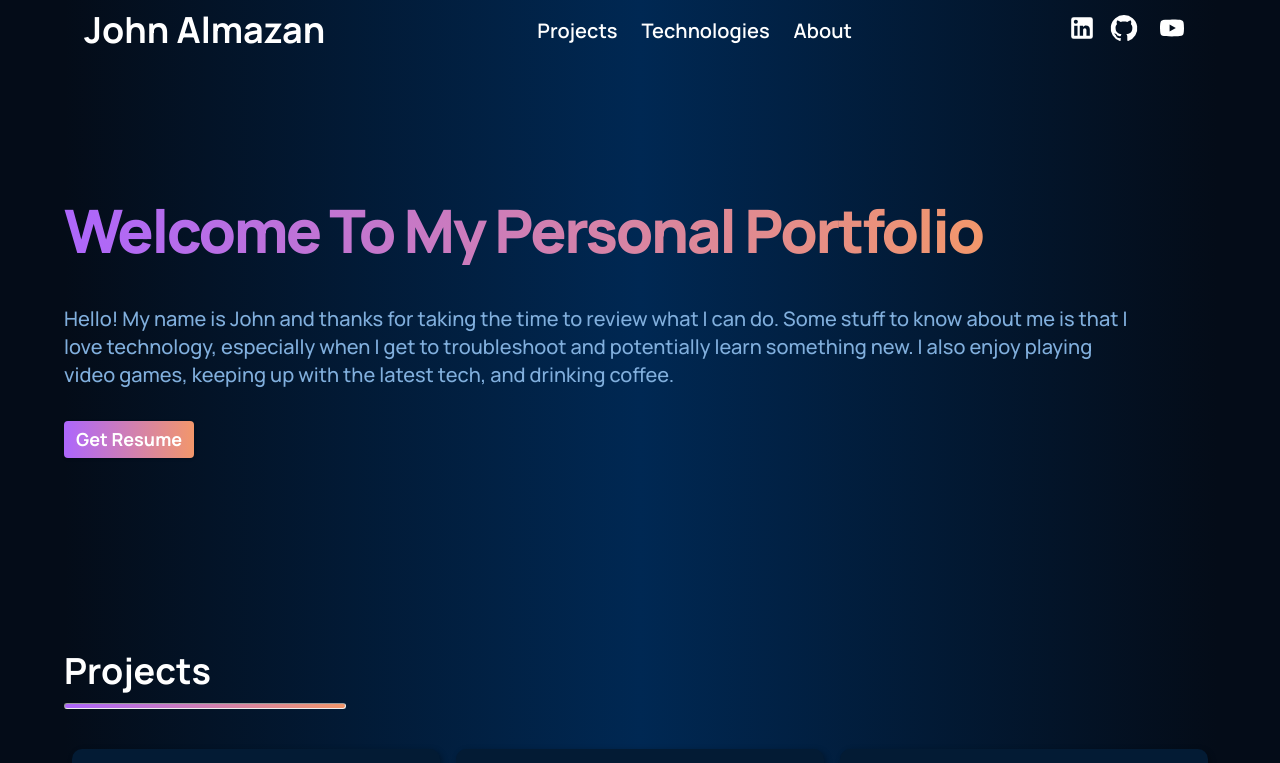
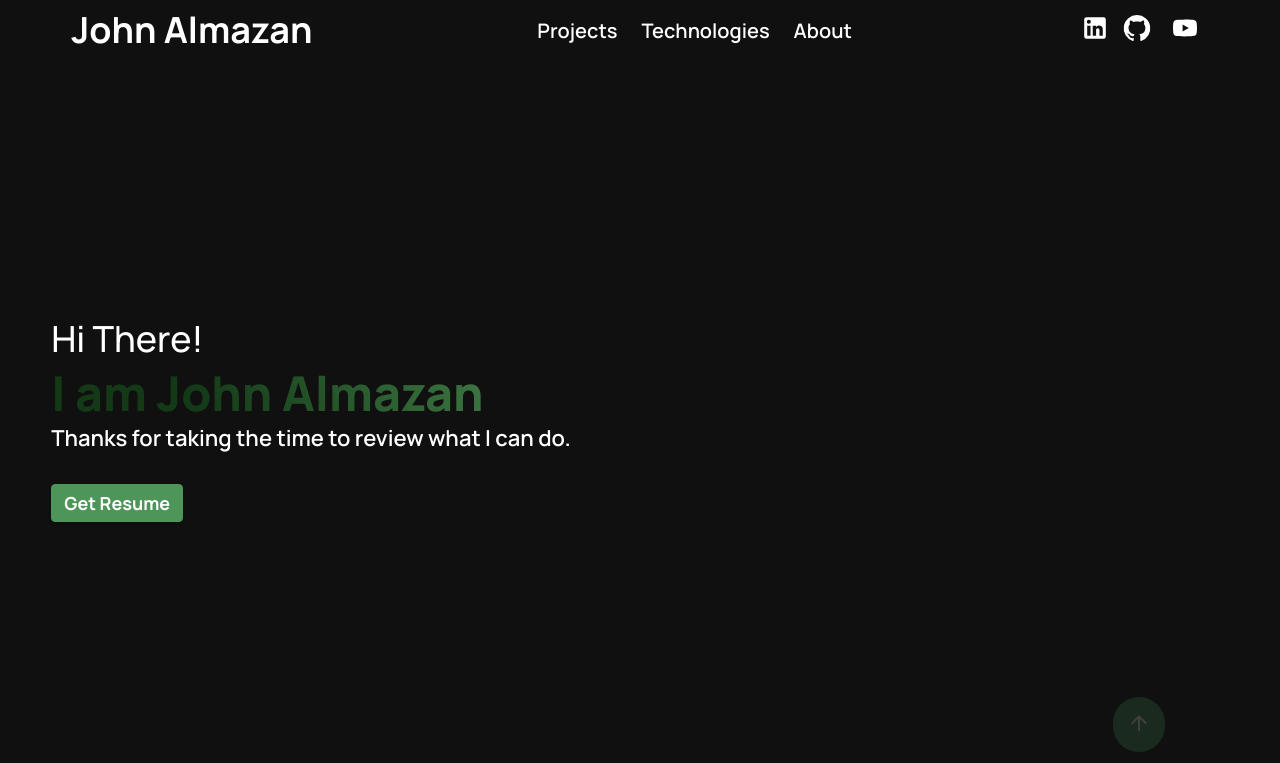
Before and after one commit to almazankaze/almazankaze.github.io, a React (Create React App) app: page / in a window 1280 px wide. Shown: the top 763 px of the page. Built offline with nearby package versions, Linux system fonts and the light colour scheme.

Commit message:
updated packages and started updating hero section

```diff
--- a/src/App.css
+++ b/src/App.css
@@ -1,6 +1,6 @@
-.app {
-  width: 90%;
-  max-width: 1200px;
+.container {
+  width: 92%;
+  max-width: 1280px;
   margin: auto;
 }
 
@@ -20,13 +20,13 @@
 .btn {
   text-transform: capitalize;
   font-weight: bold;
-  background: var(--gradient-text);
+  background: var(--color-main);
   color: var(--white);
   padding: 0.5rem 0.75rem;
   text-decoration: none;
   display: inline-block;
   font-size: 1.125rem;
-  border: none;
+  border: 1px solid var(--color-main);
   outline: none;
   cursor: pointer;
   box-shadow: 0 1px 3px rgba(0, 0, 0, 0.2);
@@ -84,15 +84,6 @@
   margin-top: 1rem;
 }
 
-.gradient__bg {
-  background-image: linear-gradient(
-    to right,
-    rgba(4, 12, 24, 1),
-    rgba(0, 40, 83, 1),
-    rgba(4, 12, 24, 1)
-  );
-}
-
 .gradient-text {
   background: var(--gradient-text);
   background-clip: text;
--- a/src/App.js
+++ b/src/App.js
@@ -2,6 +2,7 @@ import React from "react";
 
 import { Header, Projects, Technologies, About } from "./containers";
 import { Navbar } from "./components";
+import { ScrollUp } from "./components";
 
 import { useGlobalContext } from "./context";
 
@@ -13,12 +14,13 @@ const App = () => {
   return (
     <div className="app">
       <div className={showMenu ? "show-overlay" : ""}></div>
-      <div className="gradient__bg">
-        <Navbar />
+      <Navbar />
+      <div className="container">
         <Header />
         <Projects />
         <Technologies />
         <About />
+        <ScrollUp />
       </div>
     </div>
   );
--- a/src/components/index.js
+++ b/src/components/index.js
@@ -1,3 +1,4 @@
 export { default as Navbar } from "./navbar/Navbar";
 export { default as Project } from "./project/Project";
 export { default as Carousel } from "./carousel/Carousel";
+export { default as ScrollUp } from "./scrollUp/ScrollUp";
--- a/src/components/navbar/Navbar.js
+++ b/src/components/navbar/Navbar.js
@@ -11,7 +11,8 @@ const Navbar = () => {
   const { setShowMenu, showMenu } = useGlobalContext();
 
   return (
-    <div className="main-nav">
+    <div className="navbar-container">
+      <div className="main-nav container">
         <div className="left-nav">
           <h1>John</h1>
           <h1 className="lastName">&nbsp;Almazan</h1>
@@ -61,6 +62,7 @@ const Navbar = () => {
           )}
         </div>
       </div>
+    </div>
   );
 };
 
--- /dev/null
+++ b/src/components/scrollUp/ScrollUp.js
@@ -0,0 +1,14 @@
+import ArrowUpwardIcon from "@mui/icons-material/ArrowUpward";
+import "./scrollUp.css";
+
+const ScrollUp = () => {
+  return (
+    <div className="scroll-up">
+      <div className="arrow">
+        <ArrowUpwardIcon />
+      </div>
+    </div>
+  );
+};
+
+export default ScrollUp;
--- /dev/null
+++ b/src/components/scrollUp/scrollUp.css
@@ -0,0 +1,21 @@
+.scroll-up {
+  position: fixed;
+  bottom: 6%;
+  right: 9%;
+  cursor: pointer;
+}
+
+.scroll-up .arrow {
+  display: block;
+  padding: 14px;
+  font-size: 1rem;
+  background: var(--color-main);
+  opacity: 0.2;
+  border-radius: 30px;
+  transition: all 0.5s ease;
+}
+
+.scroll-up .arrow:hover {
+  transform: translateY(-8px);
+  opacity: 1;
+}
--- a/src/containers/header/Header.js
+++ b/src/containers/header/Header.js
@@ -6,14 +6,9 @@ const Header = () => {
   return (
     <section className="header-section" id="header">
       <div className="header-content">
-        <h1 className="gradient-text">Welcome to my personal portfolio</h1>
-        <p>
-          Hello! My name is John and thanks for taking the time to review what I
-          can do. Some stuff to know about me is that I love technology,
-          especially when I get to troubleshoot and potentially learn something
-          new. I also enjoy playing video games, keeping up with the latest
-          tech, and drinking coffee.
-        </p>
+        <h2>Hi There!</h2>
+        <h1 className="gradient-text">I am John Almazan</h1>
+        <h5>Thanks for taking the time to review what I can do.</h5>
         <a
           className="btn"
           href={Resume}
--- a/src/containers/header/header.css
+++ b/src/containers/header/header.css
@@ -1,22 +1,21 @@
 .header-section {
-  display: flex;
-  flex-direction: row;
+  height: 100%;
+  min-height: 90vh;
+  width: 100%;
+  position: relative;
+  display: grid;
+  grid-template-columns: 1fr 1fr;
+  align-items: center;
+  gap: 2rem;
 }
 
 .header-content {
-  flex: 1;
-  display: flex;
-  justify-content: center;
-  align-items: flex-start;
-  flex-direction: column;
-  margin-right: 5rem;
 }
 
 .header-content h1 {
   font-weight: 800;
-  font-size: 3.75rem;
-  letter-spacing: -0.04em;
-  text-transform: capitalize;
+  font-size: 3rem;
+  margin: 0.125em 0;
 }
 
 .header-content p {
@@ -27,6 +26,12 @@
 
 .header-content .btn {
   margin-top: 2rem;
+  transition: all 0.55s ease;
+}
+
+.header-content .btn:hover {
+  background: transparent;
+  border: 1px solid var(--white);
 }
 
 .header-image {
--- a/src/index.css
+++ b/src/index.css
@@ -2,15 +2,20 @@
 
 :root {
   --font-family: "Manrope", sans-serif;
-
-  --gradient-text: linear-gradient(89.97deg, #ae67fa 1.84%, #f49867 102.67%);
+  --gradient-text: linear-gradient(
+    245.59deg,
+    #4d9559 0%,
+    #38703d 28.53%,
+    #133917 75.52%
+  );
   --gradient-bar: linear-gradient(103.22deg, #ae67fa -13.86%, #f49867 99.55%);
 
-  --color-bg: #040c18;
+  --color-bg: #101010;
   --color-card: #031b34;
   --color-blog: #042c54;
   --color-text: #81afdd;
   --color-subtext: #ff8a71;
+  --color-main: #4d9559;
   --white: #fff;
   --gray-100: #f8f9fa;
   --gray-200: #e9ecef;
@@ -27,6 +32,12 @@
 body {
   background-color: var(--color-bg);
   font-family: var(--font-family);
+  color: #fff;
+}
+
+h2 {
+  font-size: 2.25rem;
+  font-weight: 500;
 }
 
 h3 {
@@ -46,7 +57,6 @@ h5 {
 
 p {
   font-size: 1rem;
-  color: var(--color-text);
 }
 
 section {
```
Also changed, not shown: package.json (+8 -8 lines), 1 other file (tests, documents, lock files or other folders). Lines whose indentation alone changed are shown as unchanged.
